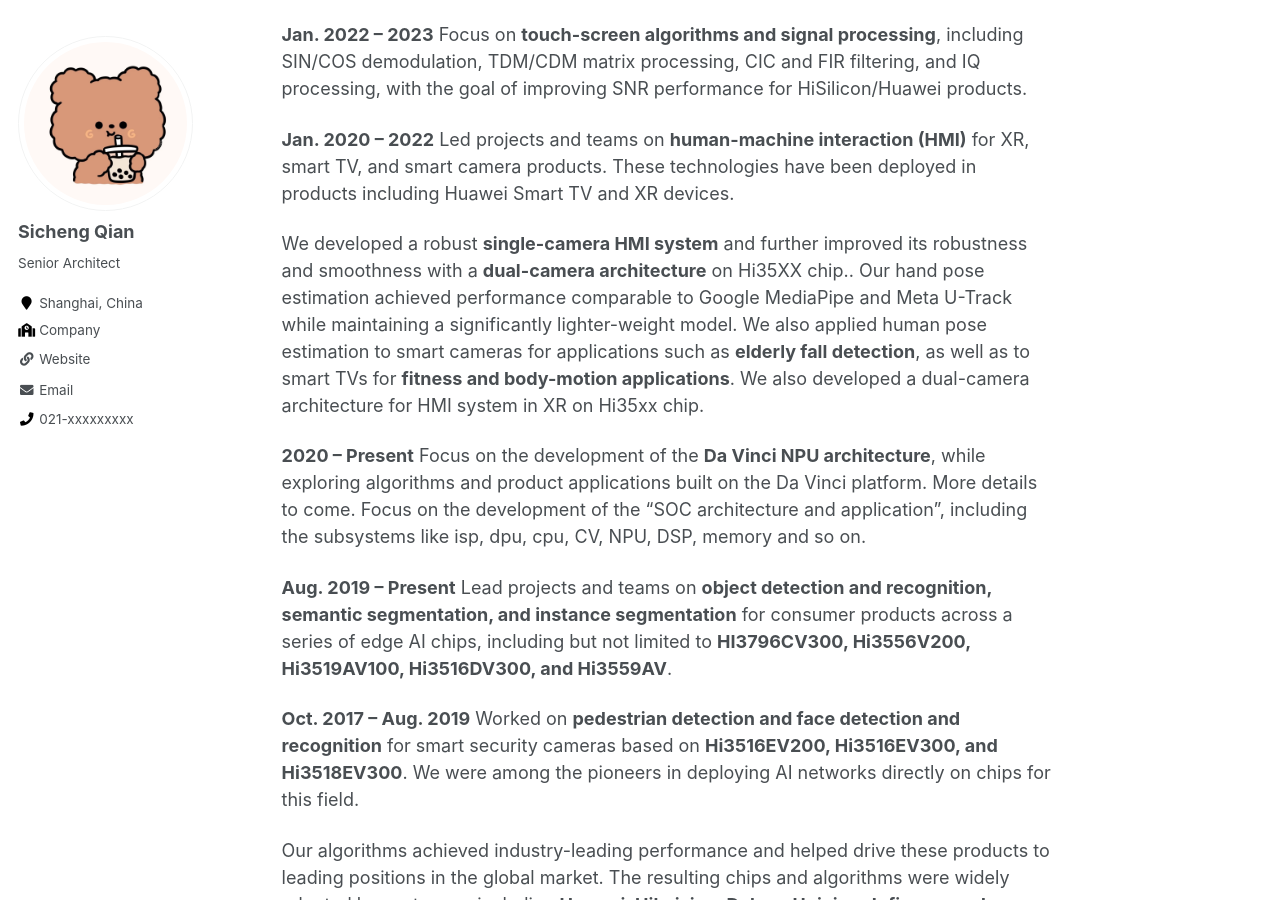
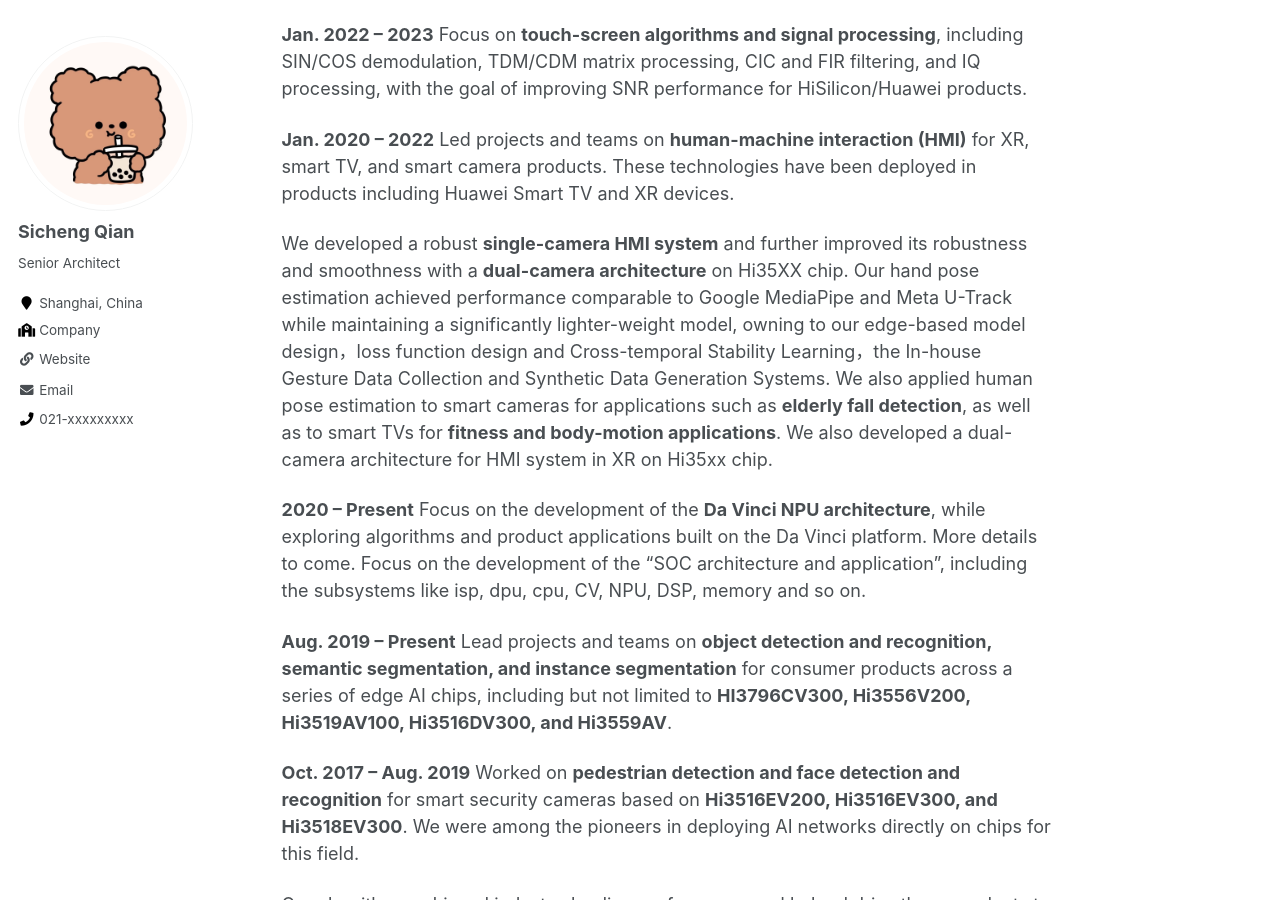
Before and after one commit to aqsc/aqsc.github.io, a Jekyll site: the page built from _pages/about.md, in a window 1280 px wide and 900 px high, scrolled down 1703 px. Built offline with Jekyll 4.4.1, drawn with Linux system fonts in a browser that asks for light colours.

Commit message:
Update about.md

```diff
--- a/_pages/about.md
+++ b/_pages/about.md
@@ -137,7 +137,7 @@
 **Jan. 2020 – 2022**
 Led projects and teams on **human-machine interaction (HMI)** for XR, smart TV, and smart camera products. These technologies have been deployed in products including Huawei Smart TV and XR devices.
 
-We developed a robust **single-camera HMI system** and further improved its robustness and smoothness with a **dual-camera architecture** on Hi35XX chip.. Our hand pose estimation achieved performance comparable to Google MediaPipe and Meta U-Track while maintaining a significantly lighter-weight model. We also applied human pose estimation to smart cameras for applications such as **elderly fall detection**, as well as to smart TVs for **fitness and body-motion applications**.
+We developed a robust **single-camera HMI system** and further improved its robustness and smoothness with a **dual-camera architecture** on Hi35XX chip. Our hand pose estimation achieved performance comparable to Google MediaPipe and Meta U-Track while maintaining a significantly lighter-weight model, owning to our edge-based model design，loss function design and Cross-temporal Stability Learning，the In-house Gesture Data Collection and Synthetic Data Generation Systems. We also applied human pose estimation to smart cameras for applications such as **elderly fall detection**, as well as to smart TVs for **fitness and body-motion applications**.
 We also developed a dual-camera architecture for HMI system in XR on Hi35xx chip.
 
 **2020 – Present**
```
